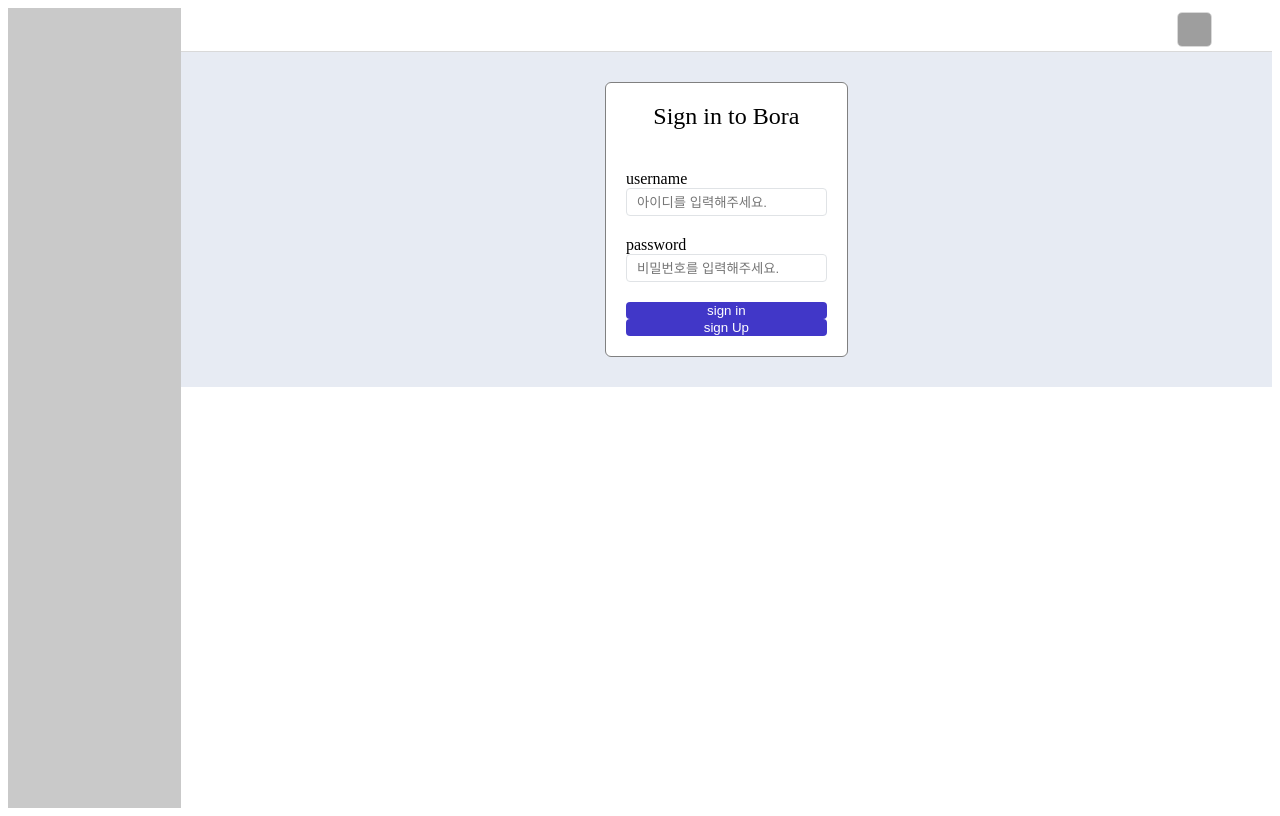
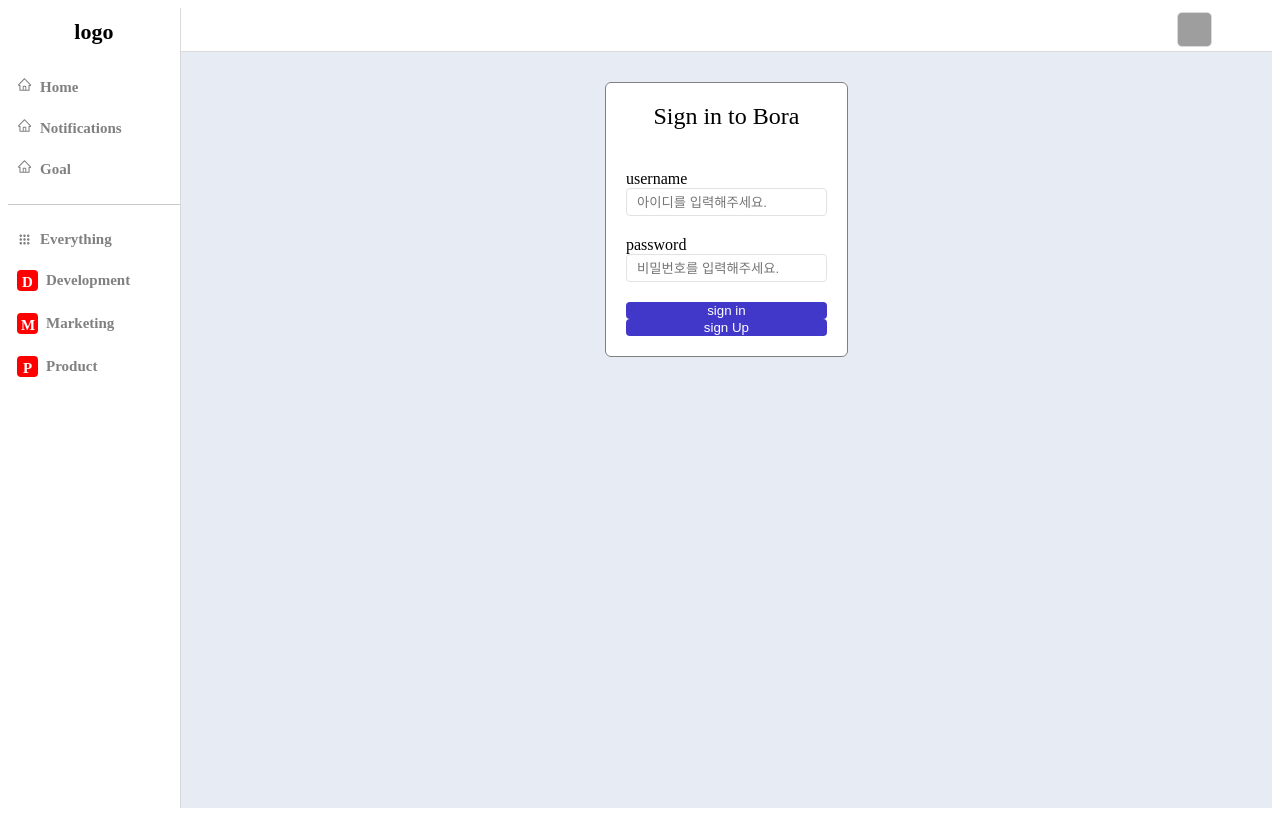
Before and after one commit to bitToyProject/bora-web, a React (Create React App) app: page /login in a window 1280 px wide. Built offline with nearby package versions, Linux system fonts and the light colour scheme; grey boxes are pictures that could not be loaded; what emotion-reset would draw is missing.

Commit message:
feat: sidebar impl

```diff
--- a/src/layouts/header/Header.tsx
+++ b/src/layouts/header/Header.tsx
@@ -41,7 +41,6 @@ export default Header;
 
 const Container = styled.div`
   position: relative;
-  float: right;
   width: 100%;
   padding: 4px 60px;
   border-bottom: 1px solid #d9d9d9;
--- a/src/layouts/sidebar/Sidebar.tsx
+++ b/src/layouts/sidebar/Sidebar.tsx
@@ -1,15 +1,99 @@
 import React from 'react';
 import styled from '@emotion/styled';
+import { AiOutlineHome } from 'react-icons/ai';
+import { CgMenuGridO } from 'react-icons/cg';
+
+const menus = ['Home', 'Notifications', 'Goal'];
+const spaces = ['Development', 'Marketing', 'Product'];
 
 const Sidebar = () => {
-  return <Container></Container>;
+  return (
+    <Container>
+      <Logo>logo</Logo>
+      <Menus>
+        {menus.map((menu) => (
+          <Menu>
+            <AiOutlineHome />
+            <span>{menu}</span>
+          </Menu>
+        ))}
+      </Menus>
+      <Spaces>
+        <Space>
+          <CgMenuGridO />
+          <span>Everything</span>
+        </Space>
+        {spaces.map((space) => (
+          <Space>
+            <SpaceLogo>{space.slice(0, 1)}</SpaceLogo>
+            <span>{space}</span>
+          </Space>
+        ))}
+      </Spaces>
+    </Container>
+  );
 };
 
 const Container = styled.div`
   width: 200px;
   height: 100vh;
   margin: 0px;
-  background-color: #c9c9c9;
+  background-color: #fff;
+  border-right: 1px solid #d9d9d9;
+`;
+export const Logo = styled.div`
+  height: 43px;
+  padding: 11px 0;
+  text-align: center;
+  font-size: 22px;
+  font-weight: 700;
+`;
+export const Menus = styled.div`
+  padding: 15px 0;
+  border-bottom: 1px solid #c9c9c9;
+`;
+
+export const Menu = styled.div`
+  padding: 11px 9px;
+  color: gray;
+  cursor: pointer;
+  font-weight: 600;
+  font-size: 15px;
+
+  &:hover {
+    background-color: rgb(244, 244, 244);
+  }
+
+  & > span {
+    margin-left: 8px;
+  }
+`;
+
+export const Spaces = styled.div`
+  padding: 15px 0;
+`;
+export const Space = styled.div`
+  display: flex;
+  align-items: center;
+  padding: 11px 9px;
+  color: gray;
+  cursor: pointer;
+  font-weight: 600;
+  font-size: 15px;
+
+  & > span {
+    margin-left: 8px;
+  }
+`;
+
+export const SpaceLogo = styled.div`
+  background-color: red;
+  padding: 4px;
+  border-radius: 4px;
+  width: 21px;
+  height: 21px;
+  color: #fff;
+  text-align: center;
 `;
 
 export default Sidebar;
--- a/src/layouts/wrapper/Wrapper.tsx
+++ b/src/layouts/wrapper/Wrapper.tsx
@@ -25,9 +25,11 @@ const Main = styled.div`
   display: flex;
   flex-direction: column;
   width: 100%;
+  height: 100vh;
 `;
 
 const ChildrenWrapper = styled.div`
+  height: 100%;
   background-color: ${({ theme }) => theme.colors.background};
   padding: 30px 60px;
   max-width: 1400px;
```
